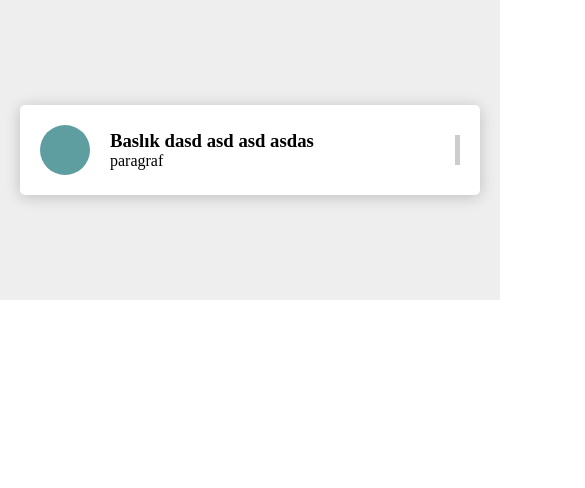
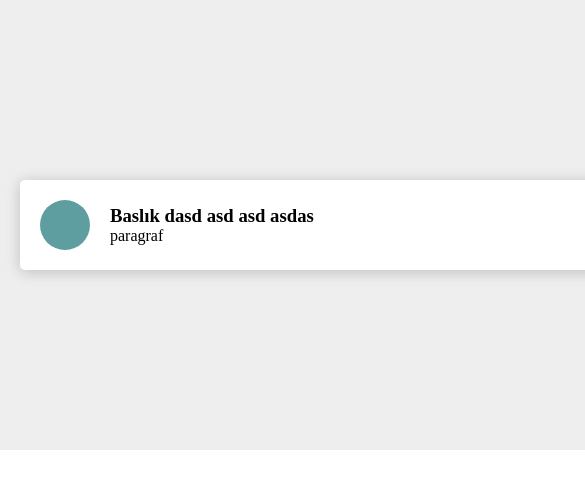
Before and after one commit to enesergun/CSS-Flex-Box-Exercise, a plain HTML site: page card/index.html in a window 390 px wide. Shown: the top 488 px of the page, 585 px wide, since content can reach past the window. Drawn offline with Linux system fonts and the light colour scheme.

```diff
--- a/card/css/style.css
+++ b/card/css/style.css
@@ -8,8 +8,8 @@
     display: flex;
     align-items: center;
     padding: 20px;
-    width: 500px;
-    height: 300px;
+    width: 750px;
+    height: 450px;
     background-color: #eee;
 }
 
```
Also changed, not shown: check-boxes/css/style.css (+9 -0 lines), check-boxes/index.html (+2 -2 lines).
